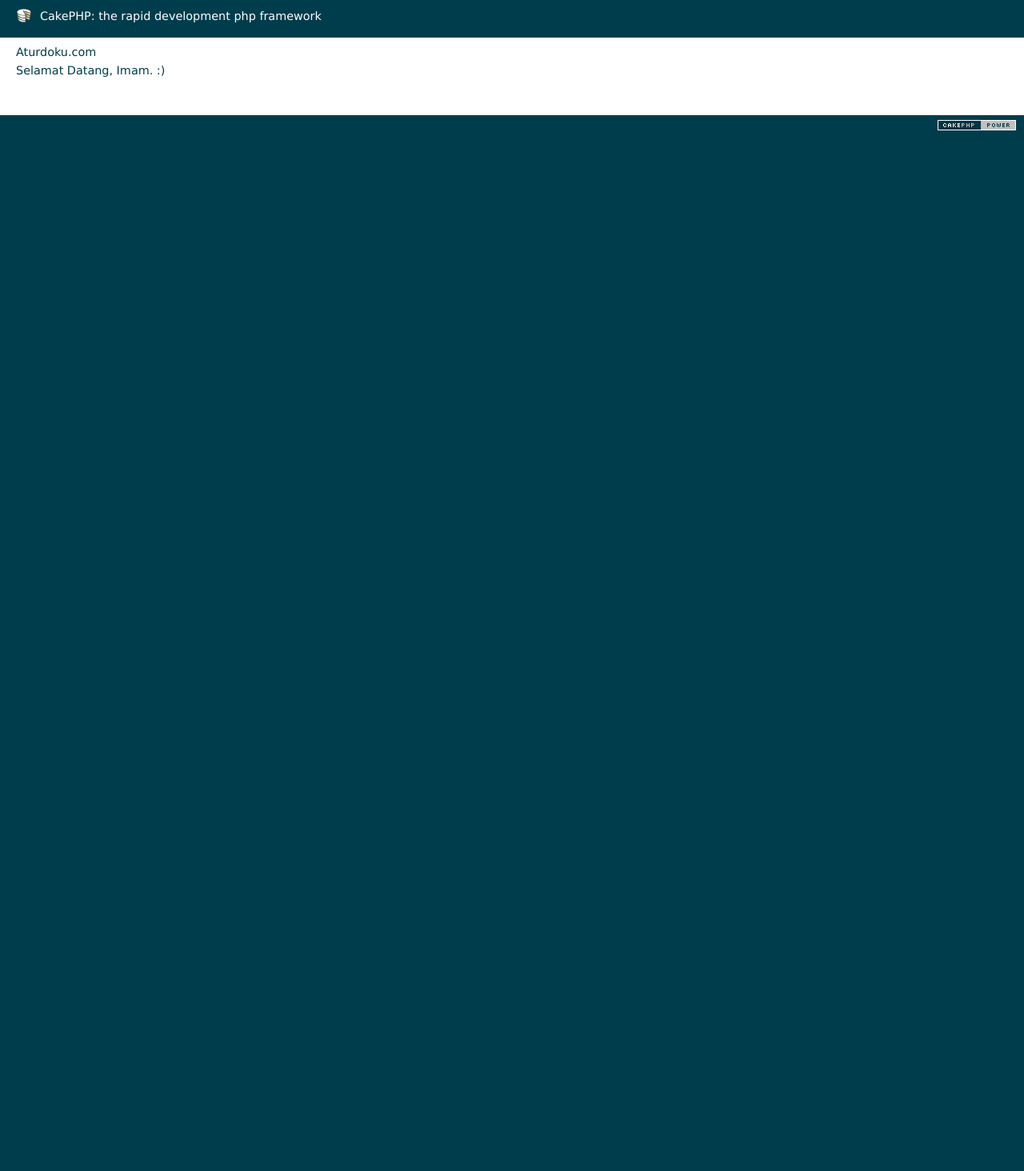
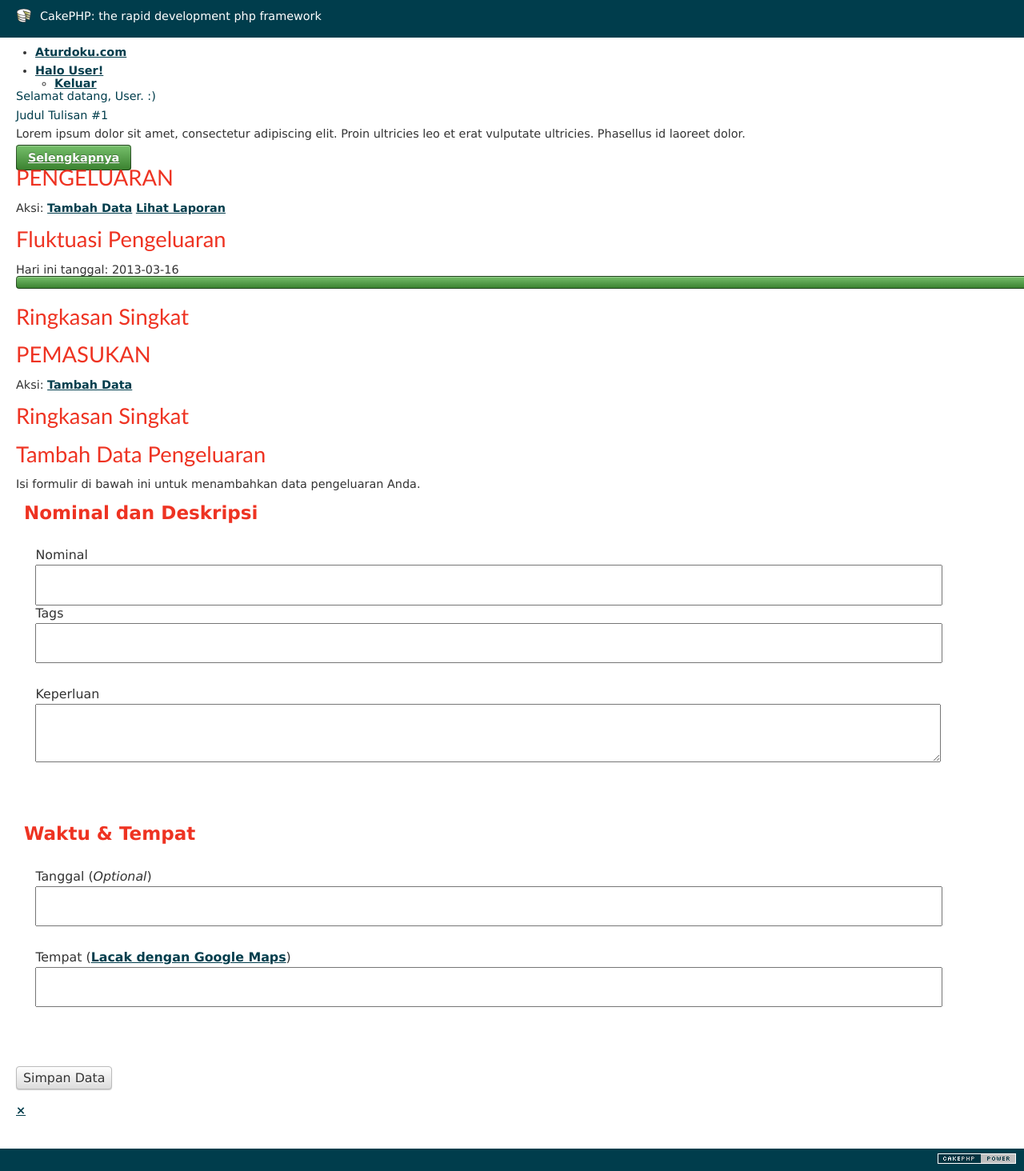
Before and after one commit to imamhidayat92/aturdoku-personal-financial-manager-webapp, a CakePHP app: the page made by app/View/Users/dashboard.ctp in a window 1280 px wide. Shown: the whole page at 80% size. Before the commit the page ends 163 px from the top, so only its background shows below. Run offline with PHP 8.4 and a stand-in for CakePHP, Linux system fonts and the light colour scheme; the template is opened without the code that fills it, so the values that code supplies are empty; some libraries are stand-ins or nearby versions.

Commit message:
Added: User Dashboard

```diff
--- a/app/Controller/UsersController.php
+++ b/app/Controller/UsersController.php
@@ -3,10 +3,7 @@
 class UsersController extends AppController {
     public function dashboard($user_id) {
         /* TODO: Remove $user_id parameter. Use session instead after login is implemented */
-
-        $user = $this->User->findByid($user_id);
-
-        $this->set('data', $user);
+        $this->set('title_for_layout', "Dashboard");
     }
 
     public function index() {
--- a/app/View/Users/dashboard.ctp
+++ b/app/View/Users/dashboard.ctp
@@ -1,11 +1,153 @@
 <div class="row">
+
     <div class="large-12 columns">
-        <h1>Aturdoku.com</h1>
+        <nav class="top-bar">
+            <ul class="title-area">
+                <li class="name">
+                    <h1><a href="#">Aturdoku.com</a></h1>
+                </li>
+            </ul>
+            <section class="top-bar-section">
+                <ul class="right">
+                    <li class="has-dropdown"><a href="#">Halo User!</a>
+                        <ul class="dropdown">
+                            <li><a href="#">Keluar</a></li>
+                        </ul>
+                    </li>
+                </ul>
+            </section>
+        </nav>
     </div>
+    <div class="large-5 columns">
+        <h1 class="special-font">Selamat datang, User. :)</h1>
+    </div>
+    <div class="large-7 columns">
+        <div class="large-6 columns aturdoku-news-box">
+            <h1>Judul Tulisan #1</h1>
+            <p>Lorem ipsum dolor sit amet, consectetur adipiscing elit. Proin
+                ultricies leo et erat vulputate ultricies. Phasellus id
+                laoreet dolor. </p>
+            <a class="small success button">Selengkapnya</a>
+        </div>
+    </div>
+
     <div class="large-3 columns">
-
+        <h2 class="aturdoku-nav-head aturdoku-bg-red">PENGELUARAN</h2>
+        <p>Aksi:
+        <a href="#" class="small alert expand button" data-reveal-id="add-expense-data">Tambah Data</a>
+        <a href="#" class="small secondary expand button">Lihat Laporan</a>
+        </p>
     </div>
     <div class="large-9 columns">
-        <h1>Selamat Datang, Imam. :)</h1>
+        <h2 class="special-font underline">Fluktuasi Pengeluaran</h2>
+        <p style="margin: 0">Hari ini tanggal: <?php echo date('Y-m-d') ?></p>
+        <div class="progress large-6 success" style="width: 100%;"><span class="meter" style="width: 30%"></span></div>
+        <div id="plot">
+
+        </div>
+        <h2 class="special-font underline">Ringkasan Singkat</h2>
+        <p></p>
     </div>
+
+    <div class="large-3 columns">
+        <h2 class="aturdoku-nav-head aturdoku-bg-green">PEMASUKAN</h2>
+        <p>Aksi: <a href="#" class="small secondary expand button">Tambah Data</a></p>
+    </div>
+    <div class="large-9 columns">
+        <h2 class="special-font underline">Ringkasan Singkat</h2>
+        <p></p>
+    </div>
+
 </div>
+
+<?php
+    echo $this->Html->script("plugins/jqplot.highlighter.min");
+    echo $this->Html->script("plugins/jqplot.cursor.min");
+    echo $this->Html->script("plugins/jqplot.dateAxisRenderer.min");
+
+    echo $this->Html->script('foundation/foundation');
+    echo $this->Html->script('foundation/foundation.reveal');
+?>
+
+<script>
+    $(document).foundation();
+    $(document).ready(function(){
+        var line1=[
+            ['1-April-13', 54000],
+            ['2-April-13', 238000],
+            ['3-April-13', 70000],
+            ['4-April-13', 59871],
+            ['5-April-13', 34000],
+            ['6-April-13', 120000],
+            ['7-April-13', 41000],
+        ];
+
+        var plot1 = $.jqplot('plot', [line1], {
+            animate: true,
+            axes:{
+                xaxis:{
+                    renderer:$.jqplot.DateAxisRenderer,
+                    tickOptions:{
+                        formatString:'%b&nbsp;%#d'
+                    }
+                },
+                yaxis:{
+                    tickOptions:{
+                        formatString:'Rp %.2f'
+                    }
+                }
+            },
+            highlighter: {
+                show: true,
+                sizeAdjust: 7.5
+            },
+            cursor: {
+                show: false
+            },
+            grid: {
+                background: "#FFFFFF"
+            }
+        });
+    });
+</script>
+
+<!-- Modal Forms -->
+
+<div id="add-expense-data" class="reveal-modal">
+    <h2 class="special-font">Tambah Data Pengeluaran</h2>
+    <p class="lead">Isi formulir di bawah ini untuk menambahkan data pengeluaran Anda.</p>
+
+    <form action="" method="">
+        <fieldset>
+            <legend>Nominal dan Deskripsi</legend>
+            <div class="row">
+                <div class="large-4 columns">
+                    <label>Nominal</label>
+                    <input type="text"/>
+                    <label>Tags</label>
+                    <input type="text"/>
+                </div>
+                <div class="large-8 columns">
+                    <label>Keperluan</label>
+                    <textarea></textarea>
+                </div>
+            </div>
+        </fieldset>
+        <fieldset>
+            <legend>Waktu & Tempat</legend>
+            <div class="row">
+                <div class="large-4 columns">
+                    <label>Tanggal (<em>Optional</em>)</label>
+                    <input type="text"/>
+                </div>
+                <div class="large-8 columns">
+                    <label>Tempat (<a href="#">Lacak dengan Google Maps</a>)</label>
+                    <input type="text"/>
+                </div>
+            </div>
+        </fieldset>
+        <input type="submit" class="success button" value="Simpan Data"/>
+    </form>
+
+    <a class="close-reveal-modal">&#215;</a>
+</div>
```
Also changed, not shown: app/View/Elements/flash.ctp (added, +7 -0 lines), app/View/Layouts/default_foundation.ctp (+19 -8 lines), app/webroot/css/aturdoku.app.css (added, +42 -0 lines), app/webroot/css/jquery.jqplot.min.css (added).
